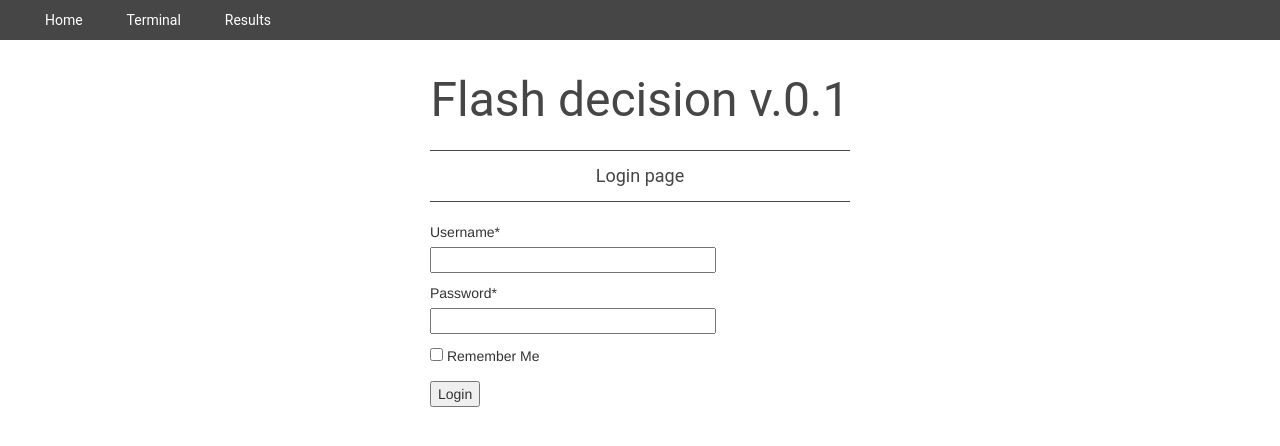
After one commit to am1ter/flash_decision, a Flask app: page /login in a window 1280 px wide. The commit adds this page. Shown: the top 446 px of the page. Run offline with Flask 2, Linux system fonts and the light colour scheme; some libraries are stand-ins or nearby versions.

Commit message:
Flash decision v.0.0.08 New features: Initial login page

```diff
--- a/app/__init__.py
+++ b/app/__init__.py
@@ -1,3 +1,5 @@
+from app import config
+
 from flask import Flask, jsonify
 from waitress import serve
 
@@ -6,6 +8,7 @@ import traceback
 
 # Создаем экземпляр класса Flask
 app = Flask(__name__, static_url_path='')
+app.config.from_object(config.FlaskConfig)
 
 # Create logger
 logger = logging.getLogger()
--- /dev/null
+++ b/app/forms.py
@@ -0,0 +1,10 @@
+from flask_wtf import FlaskForm
+from wtforms import StringField, PasswordField, BooleanField, SubmitField
+from wtforms.validators import DataRequired
+
+
+class LoginForm(FlaskForm):
+    username = StringField('Username*', validators=[DataRequired()])
+    password = PasswordField('Password*', validators=[DataRequired()])
+    remember_me = BooleanField('Remember Me')
+    submit = SubmitField('Login')
--- a/app/routes.py
+++ b/app/routes.py
@@ -1,7 +1,16 @@
-from app import app, config, functions
-from flask import render_template, request, redirect, Response
+from app import app, config, functions, forms
+from flask import render_template, request, redirect, flash, url_for
 
 import pandas as pd
+
+
+@app.route('/login', methods=['GET', 'POST'])
+def login():
+    form = forms.LoginForm()
+    if form.validate_on_submit():
+        flash('Login requested for user {}, remember_me={}'.format(form.username.data, form.remember_me.data))
+        return redirect(url_for('web_index_get'))
+    return render_template('login.html', form=form)
 
 
 @app.route('/', methods=['GET'])
@@ -109,7 +118,7 @@ def web_terminal_post():
 
 
 @app.route('/results', methods=['GET'])
-def web_statistics_get():
+def web_results_get():
     # Get key parameters from url
     session_id = request.args.get('session_id', type=int)
 
--- a/app/static/css/style.css
+++ b/app/static/css/style.css
@@ -46,6 +46,15 @@ label {
     margin: 0px 25px;
 }
 
+
+.alerts{
+    position: absolute;
+    top: 40px;
+    width: 100%;
+    margin: auto;
+    padding: 8px 0px 0px 0px;
+    background: #FDECCA;
+}
 
 /* Index page */
 
--- a/app/static/js/terminal_timer.js
+++ b/app/static/js/terminal_timer.js
@@ -28,7 +28,7 @@ function setTime() {
     time_spent.value = getTimeSpent();
 
     // Check: Is time over?
-    if (time_spent.value > time_limit) {
+    if (time_spent.value > time_limit + 1) {
         // Check: Has been alert already shown?
         if (alert_show == false) {
             alert_show = true;
--- a/app/templates/layout.html
+++ b/app/templates/layout.html
@@ -23,15 +23,30 @@
 </head>
 
 <body>
+
     {% block header %}
         <section class="header">
             <div class="header_container">
-                <a class="menu" href="/">Home</a>
-                <a class="menu" href="/terminal">Terminal</a>
-                <a class="menu" href="/results">Results</a>
+                <a class="menu" href="{{ url_for('web_index_get') }}">Home</a>
+                <a class="menu" href="{{ url_for('web_terminal_get') }}">Terminal</a>
+                <a class="menu" href="{{ url_for('web_results_get') }}">Results</a>
             </div>
         </section>
     {% endblock %}
+
+    {% with messages = get_flashed_messages() %}
+        {% if messages %}
+        <section class="alerts">
+        <ul>
+            {% for message in messages %}
+            <li>{{ message }}</li>
+            {% endfor %}
+        </ul>
+        </section>
+        {% endif %}
+    {% endwith %}
+
+
 
     {% block content %}{% endblock %}
 
--- /dev/null
+++ b/app/templates/login.html
@@ -0,0 +1,60 @@
+{% extends "layout.html" %}
+
+{% block title %}
+    Login
+{% endblock %}
+
+{% block scripts %}
+{% endblock %}
+
+{% block head %}
+    {{ super() }}
+{% endblock %}
+
+{% block header %}
+    {{ super() }}
+{% endblock %}
+
+{% block content %}
+<section class="content_homepage">
+
+    <div id="layout_title">
+        <h1 class="text_default title">Flash decision v.0.1</h1>
+    </div>
+
+    <div id="layout_separator_01">
+        <div class="separator"></div>
+    </div>
+
+    <div id="layout_subtitle">
+        <p class="text_default subtitle">Login page</p>
+    </div>
+
+    <div id="layout_separator_02">
+        <div class="separator"></div>
+    </div>
+
+    <div id="layout_forms">
+        <form action="" method="post" novalidate>
+            {{ form.hidden_tag() }}
+            <p>
+                {{ form.username.label }}<br>
+                {% for error in form.username.errors %}
+                    <span style="color: red;">[{{ error }}]</span><br>
+                {% endfor %}
+                {{ form.username(size=32) }}
+            </p>
+            <p>
+                {{ form.password.label }}<br>
+                {% for error in form.password.errors %}
+                    <span style="color: red;">[{{ error }}]</span><br>
+                {% endfor %}
+                {{ form.password(size=32) }}
+            </p>
+            <p>{{ form.remember_me() }} {{ form.remember_me.label }}</p>
+            <p>{{ form.submit() }}</p>
+        </form>
+    </div>
+
+</section>
+{% endblock %}
--- a/app/templates/terminal.html
+++ b/app/templates/terminal.html
@@ -9,6 +9,7 @@
 {% block scripts %}
     <!-- Timer -->
     <script src="{{ url_for('static', filename='js/terminal_timer.js') }}" type="text/javascript"></script>
+    <script src="{{ url_for('static', filename='js/terminal_hotkeys.js') }}" type="text/javascript"></script>
 
     <!-- Charts -->
     <script src="https://cdn.plot.ly/plotly-latest.min.js"></script>
```
Also changed, not shown: app/config.py (+11 -0 lines), app/static/js/terminal_hotkeys.js (added, +11 -0 lines).
